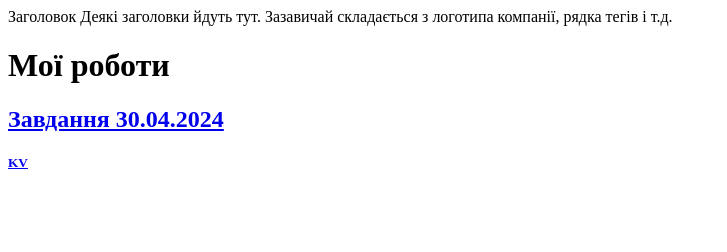
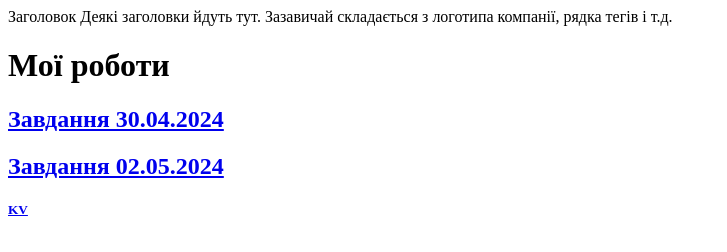
Before and after one commit to KataVitiuk/lesons, a plain HTML site: page index.html in a window 1280 px wide. Shown: the whole page, without its empty margins (0-727 px from the left). Drawn offline with Linux system fonts and the light colour scheme.

Commit message:
Update index.html

```diff
--- a/index.html
+++ b/index.html
@@ -3,6 +3,7 @@
 <head>
     <meta charset="utf-8">
     <title>Тема "Заголовки різних рівнів"</title>
+    <link rel="stylesheet" href="style.css">
 </head>
 <body>
   <header>
@@ -11,6 +12,7 @@
     <h1>Мої роботи</h1>
 <section>
     <a href="Zavd 6.html"><h2>Завдання 30.04.2024</h2>
+    <a href="Zavd 7.html"><h2>Завдання 02.05.2024</h2>
     </section>
     <footer>
         <h5>KV</h5>
```
